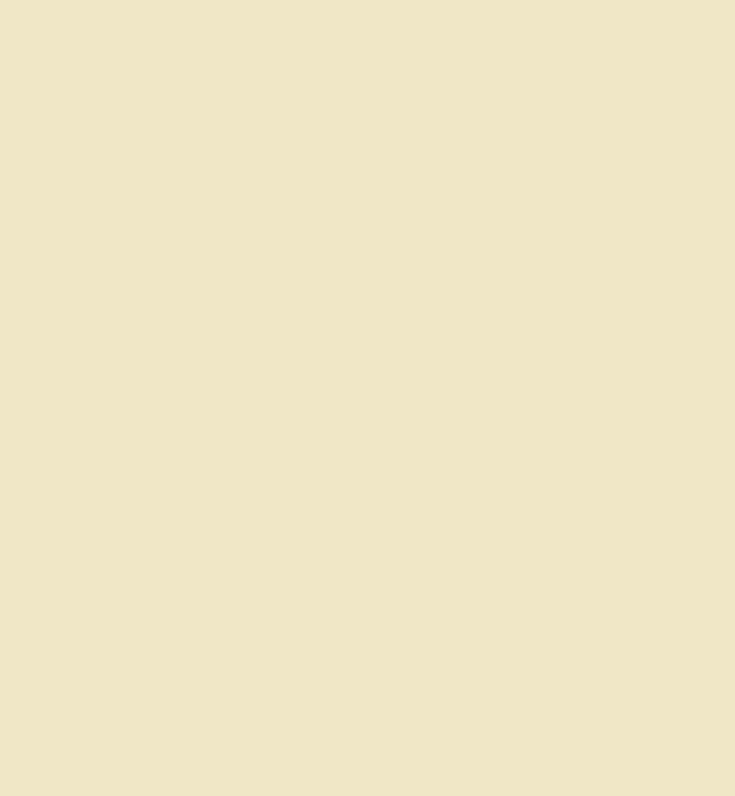
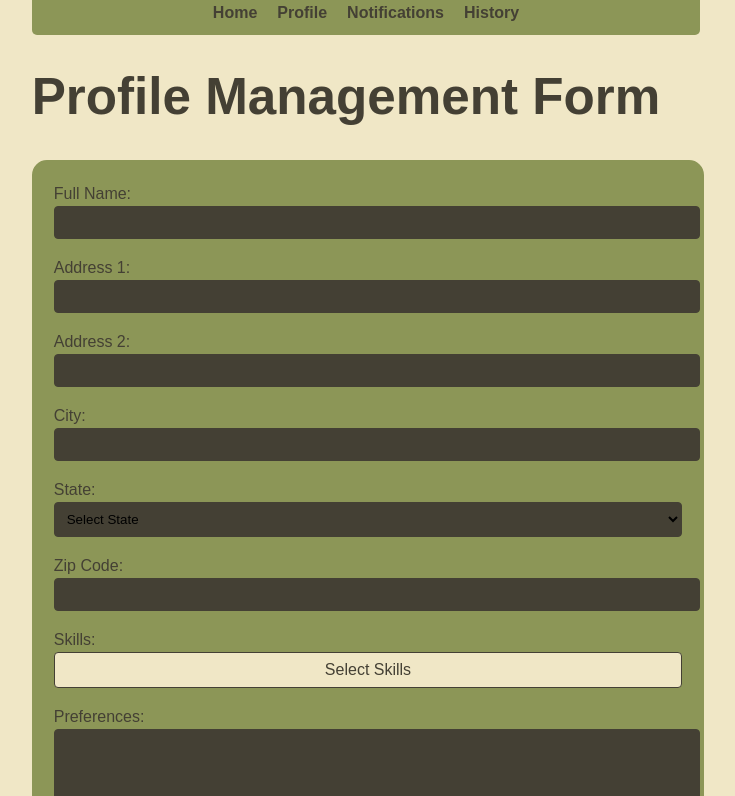
Before and after one commit to 2ndplan3t/Event_Managment_System, a React (Vite) app in the folder front_end_dev/ems/: page / in a window 1280 px wide. Shown: the top 796 px of the page, without its empty margins (294-1029 px from the left). Built offline with nearby package versions, Linux system fonts and the light colour scheme.

Commit message:
adding app.css

```diff
--- a/front_end_dev/ems/src/App.jsx
+++ b/front_end_dev/ems/src/App.jsx
@@ -1,8 +1,14 @@
-import userProfile from "./userProfile"
+
+import ProfilePage from "./ProfilePage";
+import VolunteerHistory from "./VolunteerHistory"
+import './UserProfile.css';
 
 function App() {
   return(
-    <userProfile></userProfile>
+    <div className="App">
+            <ProfilePage />
+        </div>
+
   );
 }
 
```
